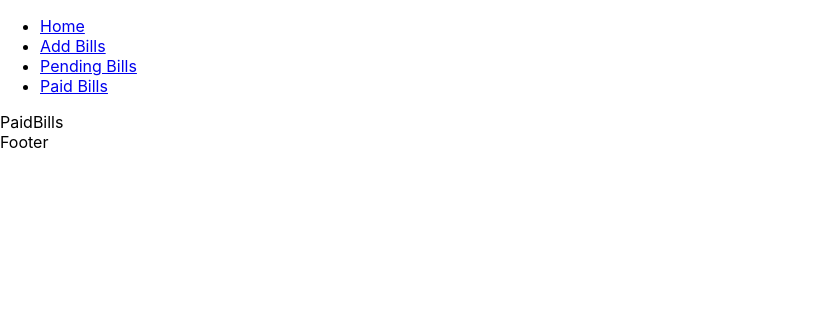
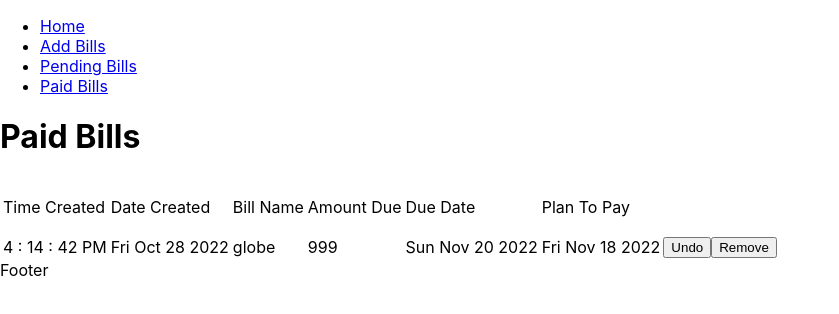
Before and after one commit to dyankristoper/todo-app, a React (Create React App) app in the folder p3-react-app/: page /paid-bills in a window 1280 px wide. Shown: the top 314 px of the page, without its empty margins (0-839 px from the left). Built offline with nearby package versions, Linux system fonts and the light colour scheme.

Commit message:
feat: Fully functional add, remove, paid, and undo buttons. Almost complete logic and functionality.

```diff
--- a/p3-react-app/src/App.js
+++ b/p3-react-app/src/App.js
@@ -1,5 +1,5 @@
 import {Routes, Route} from 'react-router';
-import { useSelector, useDispatch } from 'react-redux';
+import { useSelector } from 'react-redux';
 
 // Components
 import Header from './components/Header';
@@ -13,8 +13,33 @@ import PaidBills from './pages/PaidBills'
 
 const App = () => {
 
-// const counter = useSelector();
-// const dispatch = useDispatch();
+  const bills = useSelector( state => state.allBills);
+
+  const allPendingBills = bills.filter(bill => bill.status.toLowerCase() === 'pending');
+
+  const allPaidBills = bills.filter(bill => bill.status.toLowerCase() === 'paid');
+
+  // const pendingTotal = bills.filter((bill) => {return bill.status === 'pending'}).reduce((prevVal, billVal) => {return prevVal + billVal.amount});
+
+  // const paidTotal = bills.filter((bill) => {return bill.status === 'paid'}).reduce((prevVal, billVal) => {return prevVal + billVal.amount});
+
+  // const addNewBill = (newBillName, newBillAmount, newBillDueData, newBillPlanToPay) => {
+  //   let currentBills = bills;
+  //   const date = new Date();
+  //   const currentDate = date.toDateString();
+  //   const currentTime = date.toLocaleTimeString();
+
+  //   currentBills.push( {
+  //       timeCreated: currentTime,
+  //       dateCreated: currentDate,
+  //       name: newBillName,
+  //       amount: newBillAmount,
+  //       dueDate: newBillDueData,
+  //       plantoPay: newBillPlanToPay,
+  //       status: 'pending'
+  //     }
+  //   );
+  // }
 
   return (
     <>
@@ -22,8 +47,12 @@ const App = () => {
       <Routes>
       <Route path='/' element={<HomePage />} />
       <Route path='/add-bills' element={<AddBills />} />
-      <Route path='/pending-bills' element={ <PendingBills />} />
-      <Route path='/paid-bills' element={ <PaidBills />} />
+      <Route path='/pending-bills' element={
+      <PendingBills
+        allPendingBills = {allPendingBills} />} />
+      <Route path='/paid-bills' element={
+      <PaidBills
+        allPaidBills = {allPaidBills}/>} />
       </Routes>
       <Footer />
     </>
--- /dev/null
+++ b/p3-react-app/src/components/BillRow.js
@@ -0,0 +1,72 @@
+import { useDispatch } from "react-redux"
+
+
+const BillRow = ({timeCreated, dateCreated, name, amount, dueDate, planToPay, status}) => {
+    const dispatch = useDispatch();
+
+  return (
+    <table>
+        <thead>
+        <tr>
+            <td>
+                <p>Time Created</p>
+            </td>
+            <td>
+                <p>Date Created</p>
+            </td>
+            <td>
+                <p>Bill Name</p>
+            </td>
+            <td>
+                <p>Amount Due</p>
+            </td>
+            <td>
+                <p>Due Date</p>
+            </td>
+            <td>
+                <p>Plan To Pay</p>
+            </td>
+        </tr>
+        </thead>
+        <tbody>
+        <tr>
+            <td>
+                <span>{timeCreated}</span>
+            </td>
+            <td>
+                <span>{dateCreated}</span>
+            </td>
+            <td>
+                <span>{name}</span>
+            </td>
+            <td>
+                <span>{amount}</span>
+            </td>
+            <td>
+                <span>{dueDate}</span>
+            </td>
+            <td>
+                <span>{planToPay}</span>
+            </td>
+            {
+                status === 'pending' &&
+                <button onClick = { () => dispatch({ type: 'PAID', payload: {name: name}})}>
+                    Paid
+                </button>
+            }
+            {
+                status === 'paid' &&
+                <button onClick = { () => dispatch({ type: 'UNDO', payload: {name: name}})}>
+                    Undo
+                </button>
+            }
+            <button onClick={ () => dispatch({ type: 'REMOVE', payload: {name: name}})}>
+                Remove
+            </button>
+        </tr>
+        </tbody>
+    </table>
+  )
+}
+
+export default BillRow
--- a/p3-react-app/src/pages/AddBills.js
+++ b/p3-react-app/src/pages/AddBills.js
@@ -1,8 +1,97 @@
-import React from 'react';
+import { useState } from "react";
+import { useSelector, useDispatch } from "react-redux";
 
 const AddBills = () => {
+
+  const allBills = useSelector(state => state.allBills);
+  const dispatch = useDispatch();
+
+  const [billName, setBillName] = useState('');
+  const [billAmount, setBillAmount] = useState(0);
+  const [billDueDate, setBillDueDate] = useState({due: new Date()});
+  const [billPlanToPay, setBillPlanToPay] = useState({due: new Date()});
+  const [ hasError, setHasError ] = useState( false );
+  const [errorMessage, setErrorMessage] = useState('');
+
+  const onBillNameChangeHandler = event => {
+    setBillName(event.target.value);
+  }
+  const onBillAmountChangeHandler = event => {
+    setBillAmount(event.target.value);
+  }
+  const onBillDueDateChangeHandler = event => {
+    setBillDueDate(event.target.value);
+  }
+  const onBillPlanToPayChangeHandler = event => {
+    setBillPlanToPay(event.target.value);
+  }
+
+  const onSubmitFormHandler = event => {
+    event.preventDefault();
+
+    if(billName.trim() === '' || billAmount === 0 || billAmount === '') {
+      setHasError( true );
+      setErrorMessage('Input Cannot Be Empty!');
+    }
+    else if(allBills.filter( bill => bill.name.trim().toLowerCase() === billName.trim().toLowerCase()).length !==0) {
+      setHasError( true );
+        setErrorMessage('Bill is already exist! Please try again.');
+    }
+    else {
+        dispatch({type: 'ADD', payload: {
+          name: billName,
+          amount: billAmount,
+          dueDate: billDueDate,
+          planToPay: billPlanToPay,
+          status: 'pending'
+
+        }})
+        setHasError( false );
+        setErrorMessage('');
+        setBillName('');
+        setBillAmount('');
+    }
+}
+
   return (
-    <div>AddBills</div>
+    <>
+      <form onSubmit = {onSubmitFormHandler}>
+      <h1>Adding Bills</h1>
+        <h3>Bill Name</h3>
+        <input
+        type = 'text'
+        value = {billName}
+        onChange = { onBillNameChangeHandler}
+        />
+        <h3>Amount Due</h3>
+        <input
+        type = 'number'
+        value = {billAmount}
+        onChange = { onBillAmountChangeHandler}
+        />
+        <h3>Due Date</h3>
+        <input
+        type = 'date'
+        value = {billDueDate}
+        onChange = { onBillDueDateChangeHandler}
+        />
+        <h3>Plan To Pay</h3>
+        <input
+        type = 'date'
+        value = {billPlanToPay}
+        onChange = { onBillPlanToPayChangeHandler}
+        />
+        <br/>
+            {/* Conditional rendering for error */}
+            { hasError && <small className='error'>{ errorMessage }</small> }
+
+            <br/>
+            <button type="submit">
+                + Add Bill
+            </button>
+
+      </form>
+    </>
   )
 }
 
--- a/p3-react-app/src/pages/PaidBills.js
+++ b/p3-react-app/src/pages/PaidBills.js
@@ -1,8 +1,30 @@
-import React from 'react';
+import BillRow from '../components/BillRow';
 
-const PaidBills = () => {
+const PaidBills = ({allPaidBills}) => {
+
   return (
-    <div>PaidBills</div>
+    <>
+      <h1>Paid Bills</h1>
+      {/* <h2>Total Paid Bills: </h2> */}
+
+      <>
+      <div>
+        {
+        allPaidBills.map( bill => {
+          return <BillRow
+                    key = {bill.name}
+                    timeCreated = {bill.timeCreated}
+                    dateCreated = {bill.dateCreated}
+                    name = {bill.name}
+                    amount = {bill.amount}
+                    dueDate = {bill.dueDate}
+                    planToPay = {bill.planToPay}
+                    status = {bill.status} />
+        })
+      }
+      </div>
+    </>
+    </>
   )
 }
 
--- a/p3-react-app/src/pages/PendingBills.js
+++ b/p3-react-app/src/pages/PendingBills.js
@@ -1,8 +1,30 @@
-import React from 'react';
+import BillRow from "../components/BillRow";
 
-const PendingBills = () => {
+
+const PendingBills = ({allPendingBills}) => {
+  let pendingTotal = 0;
+  const pendingBills = allPendingBills.map( bill => {
+    pendingTotal = parseInt(pendingTotal) + parseInt(bill.amount);
+    console.log(pendingTotal);
+    return <BillRow
+              key = {bill.name}
+              timeCreated = {bill.timeCreated}
+              dateCreated = {bill.dateCreated}
+              name = {bill.name}
+              amount = {bill.amount}
+              dueDate = {bill.dueDate}
+              planToPay = {bill.planToPay}
+              status = {bill.status} />
+  })
+  // console.log(allPendingBills);
+  // console.log(pendingTotal);
   return (
-    <div>PendingBills</div>
+    <>
+      <div>
+        <p>Pending Total: {pendingTotal}</p>
+        {pendingBills}
+      </div>
+    </>
   )
 }
 
--- a/p3-react-app/src/redux/reducer.js
+++ b/p3-react-app/src/redux/reducer.js
@@ -1,5 +1,24 @@
 const initialState = {
-
+    allBills: [
+        {
+        timeCreated: '4 : 14 : 42 PM',
+        dateCreated: 'Fri Oct 28 2022',
+        name: 'pldt',
+        amount: 1699,
+        dueDate: 'Sun Nov 20 2022',
+        planToPay: 'Fri Nov 18 2022',
+        status: 'pending',
+        },
+        {
+        timeCreated: '4 : 14 : 42 PM',
+        dateCreated: 'Fri Oct 28 2022',
+        name: 'globe',
+        amount: 999,
+        dueDate: 'Sun Nov 20 2022',
+        planToPay: 'Fri Nov 18 2022',
+        status: 'paid'
+        }
+    ]
 };
 
 
@@ -7,13 +26,39 @@ const reducer = (state = initialState, action) => {
 
     switch(action.type) {
         case 'ADD':
-            break;
+            const date = new Date();
+            const currentDate = date.toDateString();
+            const currentTime = date.toLocaleTimeString();
+            let newBills = {
+                timeCreated: currentTime,
+                dateCreated: currentDate,
+                name: action.payload.name,
+                amount: action.payload.amount,
+                dueDate: action.payload.dueDate,
+                planToPay: action.payload.planToPay,
+                status: action.payload.status
+            };
+            console.log(newBills);
+            return {...state, allBills: [...state.allBills, newBills]};
         case 'REMOVE':
-            break;
+            return {...action, allBills: state.allBills.filter(bill => bill.name !== action.payload.name)
+            };
         case 'PAID':
-            break;
+            let currentBills1 = state.allBills;
+            for( let index = 0; index < currentBills1.length; index++) {
+                if(currentBills1[index].name === action.payload.name) {
+                    currentBills1[index].status = 'paid';
+                }
+            }
+            return {...state, allBills: [...currentBills1] };
         case 'UNDO':
-            break;
+            let currentBills2 = state.allBills;
+            for( let index = 0; index < currentBills2.length; index++) {
+                if(currentBills2[index].name === action.payload.name) {
+                    currentBills2[index].status = 'pending';
+                }
+            }
+            return {...state, allBills: [...currentBills2] };
         default:
             return state;
     }
```
